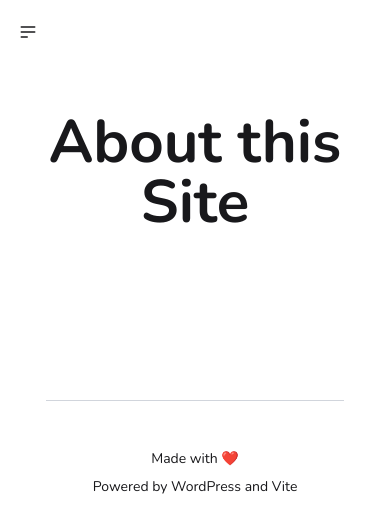
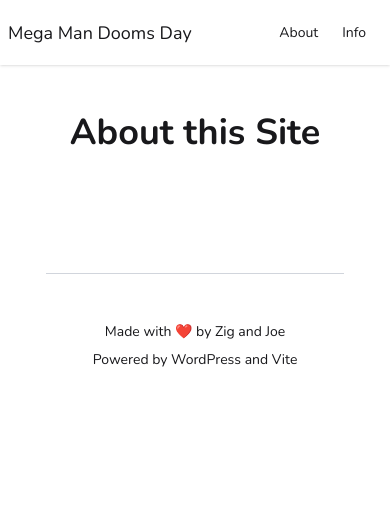
Before and after one commit to joefearnley/mm-dooms-day-site, a React (Vite) app in the folder website/: page /about in a window 390 px wide. Shown: the top 532 px of the page. Built offline with nearby package versions, Linux system fonts and the light colour scheme; no server answers.

Commit message:
Updating things across the site

```diff
--- a/website/src/App.jsx
+++ b/website/src/App.jsx
@@ -2,6 +2,7 @@ import { Routes, Route, Link } from 'react-router';
 import Layout from './components/Layout'
 import Home from './pages/Home'
 import About from './pages/About'
+import Info from './pages/Info'
 import './App.css'
 
 function App() {
@@ -10,6 +11,7 @@ function App() {
             <Route element={<Layout />}>
                 <Route index element={<Home />} />
                 <Route path="about" element={<About />} />
+                <Route path="info" element={<Info />} />
             </Route>
         </Routes>
     )
--- a/website/src/components/Footer.jsx
+++ b/website/src/components/Footer.jsx
@@ -7,7 +7,7 @@ function Footer() {
             </div>
             <div className="footer justify-center">
                 <div className="container mx-auto py-6 justify-center">
-                    <p className="text-sm w-full text-center">Made with ❤️</p>
+                    <p className="text-sm w-full text-center">Made with ❤️ by Zig and Joe</p>
                     <p className="text-sm w-full text-center">Powered by <a href="https://wordpress.org" target="_blank" rel="noopener noreferrer">WordPress</a> and <a href="https://vitejs.dev" target="_blank" rel="noopener noreferrer">Vite</a></p>
                 </div>
             </div>
--- a/website/src/components/Navigation.jsx
+++ b/website/src/components/Navigation.jsx
@@ -3,19 +3,20 @@ import { NavLink } from 'react-router';
 function Navigation() {
     return (
         <>
-            <div className="navbar bg-base-100">
+            <div className="navbar bg-base-100 shadow-sm">
                 <div className="navbar-start">
-                    <div className="dropdown">
-                        <div tabIndex={0} role="button" className="btn btn-ghost btn-circle">
-                            <svg xmlns="http://www.w3.org/2000/svg" className="h-5 w-5" fill="none" viewBox="0 0 24 24" stroke="currentColor"> <path strokeLinecap="round" strokeLinejoin="round" strokeWidth="2" d="M4 6h16M4 12h16M4 18h7" /> </svg>
-                        </div>
-                        <ul
-                            tabIndex={0}
-                            className="menu dropdown-content bg-base-100 rounded-box z-1 mt-3 w-52 p-2 shadow">
-                            <li><NavLink to="/">Home</NavLink></li>
-                            <li><NavLink to="/about">About</NavLink></li>
-                        </ul>
+                    <div className="lg:hidden">
+                        <NavLink className="text-lg" to="/about">Mega Man Dooms Day</NavLink>
                     </div>
+                </div>
+                <div className="navbar-center hidden lg:flex">
+                    <NavLink className="text-xl" to="/">Mega Man Dooms Day</NavLink>
+                </div>
+                <div className="navbar-end">
+                    <ul className="menu menu-horizontal px-1">
+                        <li><NavLink to="/about">About</NavLink></li>
+                        <li><NavLink to="/info">Info</NavLink></li>
+                    </ul>
                 </div>
             </div>
         </>
--- a/website/src/index.css
+++ b/website/src/index.css
@@ -3,3 +3,7 @@ body .inside-page a {
     color: var(--color-info);
     text-decoration: underline;
 }
+
+body .inside-page p {
+    margin-bottom: 1.25rem;
+}
--- a/website/src/pages/About.jsx
+++ b/website/src/pages/About.jsx
@@ -2,10 +2,8 @@
 import { useState, useEffect } from 'react'
 
 function About() {
-
     const [isLoading, setIsLoading] = useState(false);
     const [pageContent, setPageContent] = useState('');
-    const [pageTitle, setPageTitle] = useState('');
 
     const fetchAboutPageData = async () => {
         const apiUrl = `${import.meta.env.VITE_WP_API_URL}/pages?slug=about`;
@@ -15,7 +13,6 @@ function About() {
             const json = await response.json();
 
             setPageContent(json[0].content.rendered);
-            setPageTitle(json[0].title.rendered);
         } catch (error) {
             console.error('Error fetching levels:', error);
         } finally {
@@ -31,8 +28,8 @@ function About() {
     return (
         <div className="inside-page">
             <div className="container mx-auto">
-                <div className="mx-auto text-center pt-12 pb-24">
-                    <h1 className="text-6xl font-bold">
+                <div className="mx-auto text-center py-12">
+                    <h1 className="text-4xl lg:text-6xl font-bold">
                         About this Site
                     </h1>
                 </div>
@@ -43,7 +40,7 @@ function About() {
                 </div>
             ):(
                 <div className="container mx-auto mb-12">
-                    <div className="mx-auto w-5/6">
+                    <div className="mx-auto w-5/6 md:w-1/2">
                         <div dangerouslySetInnerHTML={{ __html: pageContent }} />
                     </div>
                 </div>
--- a/website/src/pages/Home.jsx
+++ b/website/src/pages/Home.jsx
@@ -2,27 +2,15 @@
 import { useState, useEffect } from 'react'
 
 function Home() {
-
     const [isLoading, setIsLoading] = useState(false);
     const [levels, setLevels] = useState([]);
-    // const apiToken = import.meta.env.VITE_STRAPI_API_TOKEN;
 
     const fetchLevels = async () => {
         const apiUrl = `${import.meta.env.VITE_WP_API_URL}/levels/?acf_format=standard`;
 
         try {
-            // const response = await fetch(apiUrl, {
-            //     headers: {
-            //         'Authorization': `Bearer ${apiToken}`
-            //     }
-            // });
-
             const response = await fetch(apiUrl);
-
             const json = await response.json();
-
-
-            console.log(json);
 
             setLevels(json);
         } catch (error) {
@@ -41,7 +29,7 @@ function Home() {
         <>
             <div className="container mx-auto">
                 <div className="mx-auto text-center pt-12 pb-24">
-                    <h1 className="text-6xl font-bold">Mega Man Dooms Day</h1>
+                    <h1 className="text-6xl font-bold">Levels</h1>
                 </div>
             </div>
             {isLoading ? (
@@ -51,7 +39,7 @@ function Home() {
                 </div>
             ):(
                 <div className="container mx-auto mb-12">
-                    <div className="grid grid-cols-3 gap-6">
+                    <div className="grid gird-cols-1 md:grid-cols-3 gap-6">
                             {levels.map(((level) => (
                                 <div key={level.id} className="level">
                                     <a href={level.acf.url}>
```
